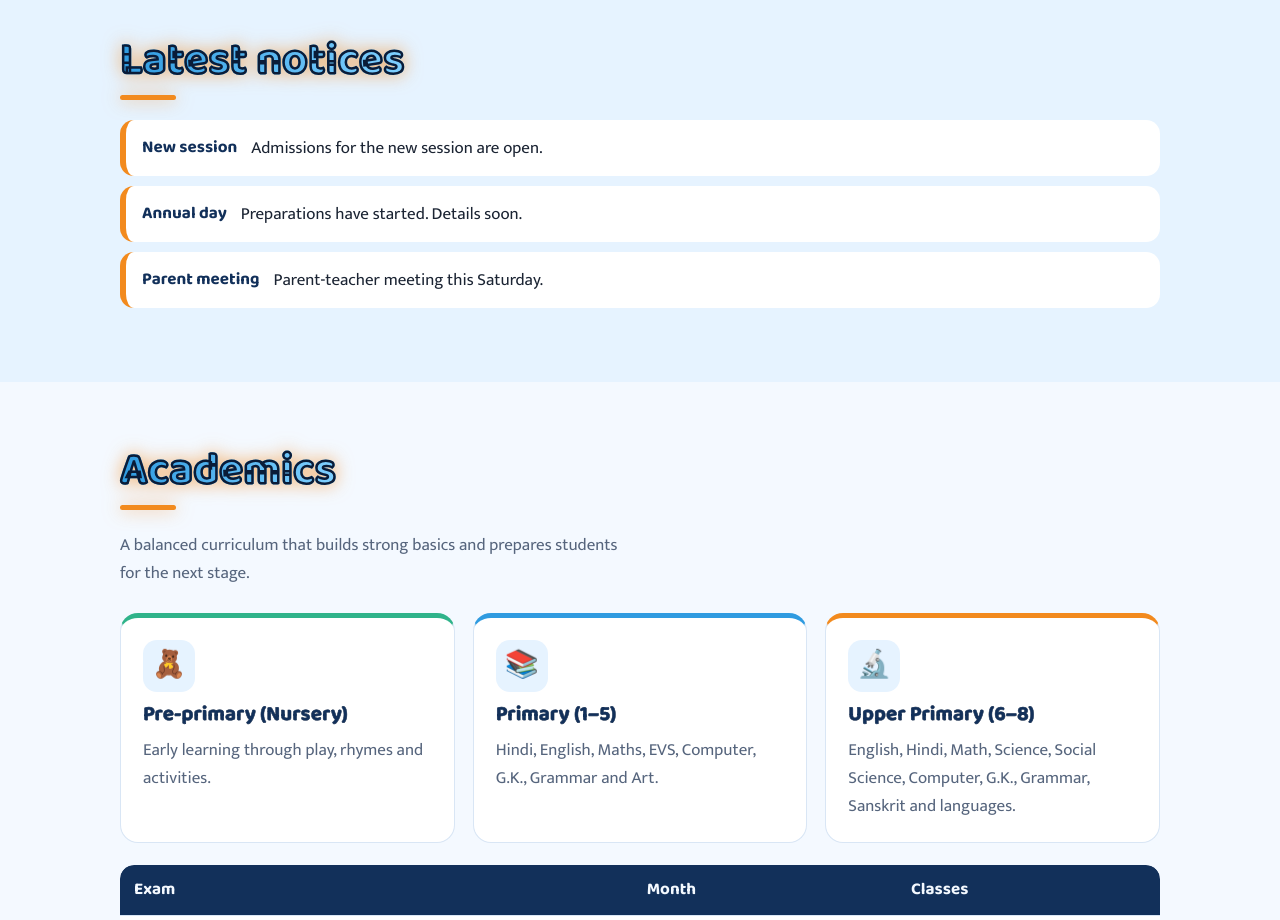
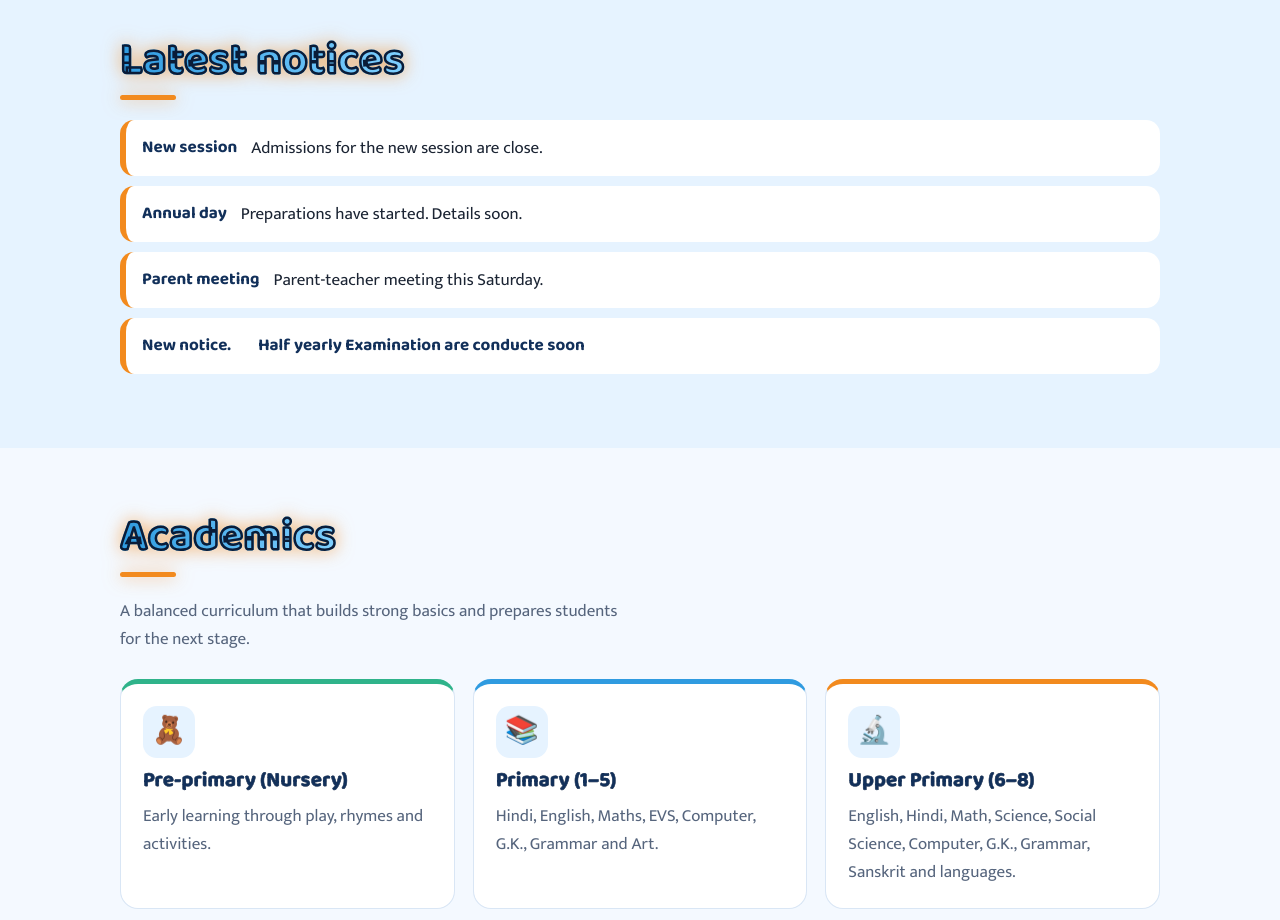
Before and after one commit to iamdhruv108/skytouchacademy, a plain HTML site: page index.html in a window 1280 px wide. Shown: the part 1100-2020 px from the top of the page. Drawn offline with Linux system fonts and the light colour scheme.

Commit message:
Website updated by iamdhruv108

```diff
--- a/index.html
+++ b/index.html
@@ -189,9 +189,9 @@ h2.on,.hero h1.on{animation:hg 3.2s ease-in-out 1.6s infinite}
 
 <section id="notices" class="tint"><div class="wrap">
 <h2>Latest notices</h2>
-<div class="notice"><b>New session</b> Admissions for the new session are open.</div>
+<div class="notice"><b>New session</b> Admissions for the new session are close.</div>
 <div class="notice"><b>Annual day</b> Preparations have started. Details soon.</div>
-<div class="notice"><b>Parent meeting</b> Parent-teacher meeting this Saturday.</div>
+<div class="notice"><b>Parent meeting</b> Parent-teacher meeting this Saturday.</div><div class="notice"><b>New notice.&nbsp; &nbsp; &nbsp; &nbsp; Half yearly Examination are conducte soon</b><div></div></div>
 </div></section>
 
 <section id="academics"><div class="wrap">
```
